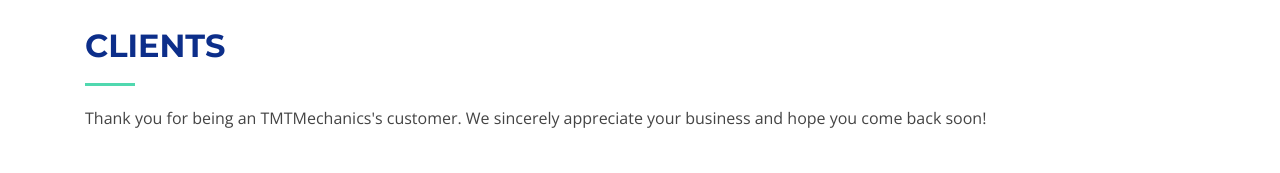
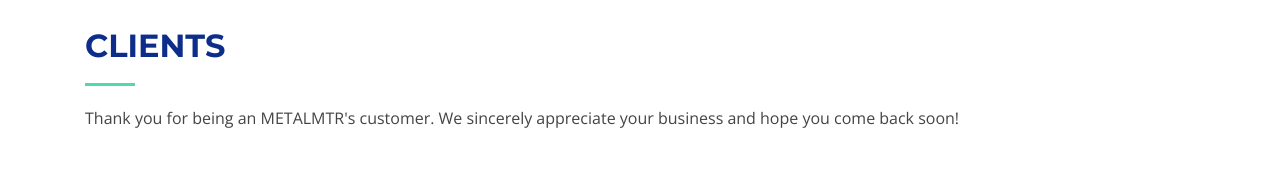
Before and after one commit to chng8320/metalmtr.com, a plain HTML site: page index.html in a window 1280 px wide. Shown: the part 2160-2333 px from the top of the page. Drawn offline with nearby package versions, Linux system fonts and the light colour scheme; files whose address does not match are found by name.

Commit message:
Update index.html

```diff
--- a/index.html
+++ b/index.html
@@ -186,7 +186,7 @@
       <div class="container">
         <div class="section-header">
           <h2>Clients</h2>
-          <p>Thank you for being an TMTMechanics's customer. We sincerely appreciate your business and hope you come back soon!</p>
+          <p>Thank you for being an METALMTR's customer. We sincerely appreciate your business and hope you come back soon!</p>
         </div>
 
         <div class="owl-carousel clients-carousel">
```
